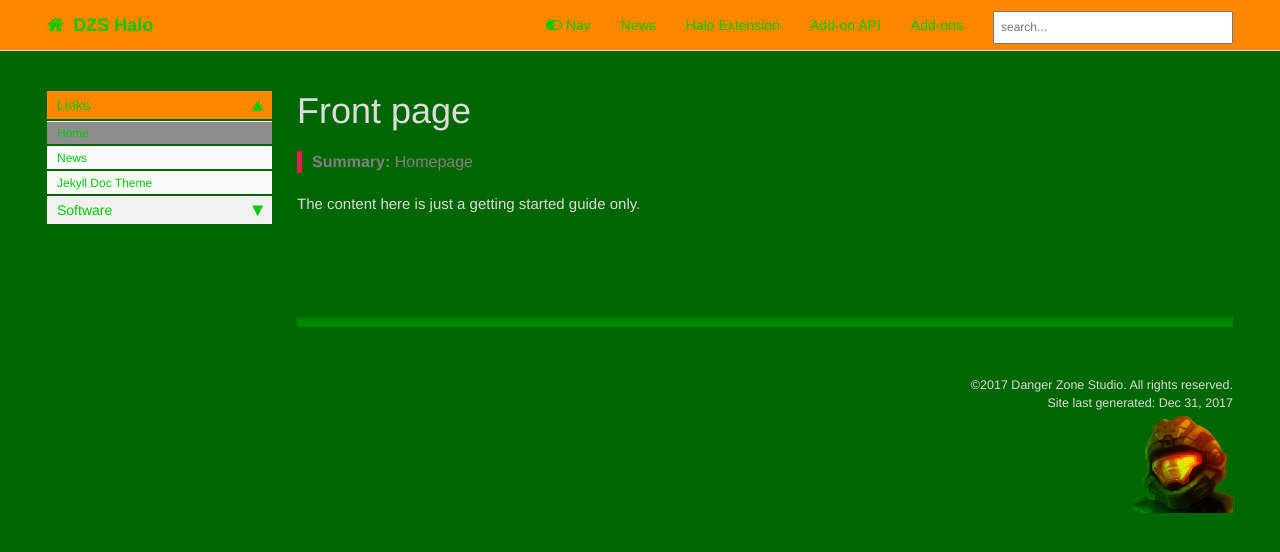
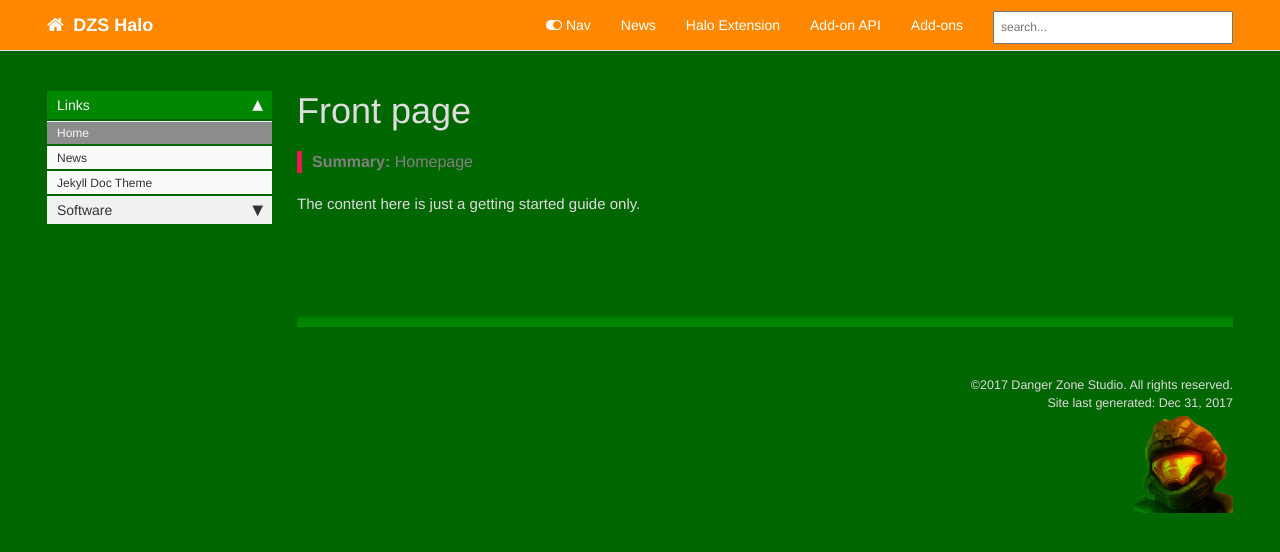
Before and after one commit to DZSHalo/dzshalo.github.io, a Jekyll site: the page built from index.md, in a window 1280 px wide. Shown: the top 552 px of the page. Built offline with Jekyll 4.4.1, drawn with Linux system fonts in a browser that asks for light colours; nearby versions of some CDN libraries; comment, search, counter and statistics services are not loaded.

Commit message:
update theme

```diff
--- a/assets/css/theme-halo.css
+++ b/assets/css/theme-halo.css
@@ -71,15 +71,23 @@ div.navbar-collapse .dropdown-menu > li > a:hover {
 .navbar-inverse .navbar-collapse, .navbar-inverse .navbar-form {
     border-color: #080 !important;
 }
-a {
+div.post-content > a,
+div#toc > a {
     color: #0c0 !important;
 }
-a:focus, a:hover {
+div.post-content > a:focus,
+div.post-content > a:hover,
+div#toc > a:focus,
+div#toc > a:hover {
     color: #0c0 !important;
 }
 .nav > li.active > a {
-    background-color: #F80 !important
+    background-color: #080 !important
 }
+.nav > li > a:hover {
+    background-color: #F80 !important;
+}
+
 div#toc ul {
     background-color: #D4E5FF !important;
 }
@@ -123,10 +131,6 @@ h4 {color: #808080; }
 .nav-tabs > li.active > a, .nav-tabs > li.active > a:hover, .nav-tabs > li.active > a:focus {
     background-color: #248ec2;
     color: white;
-}
-
-.nav > li > a:hover {
-    background-color: #248ec2;
 }
 
 .nav li.thirdlevel > a {
```
